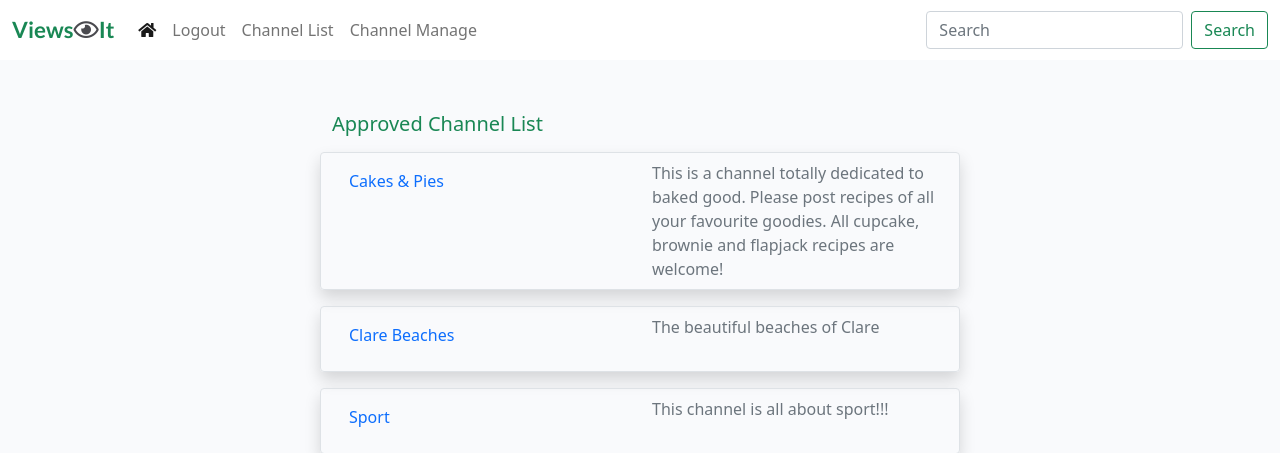
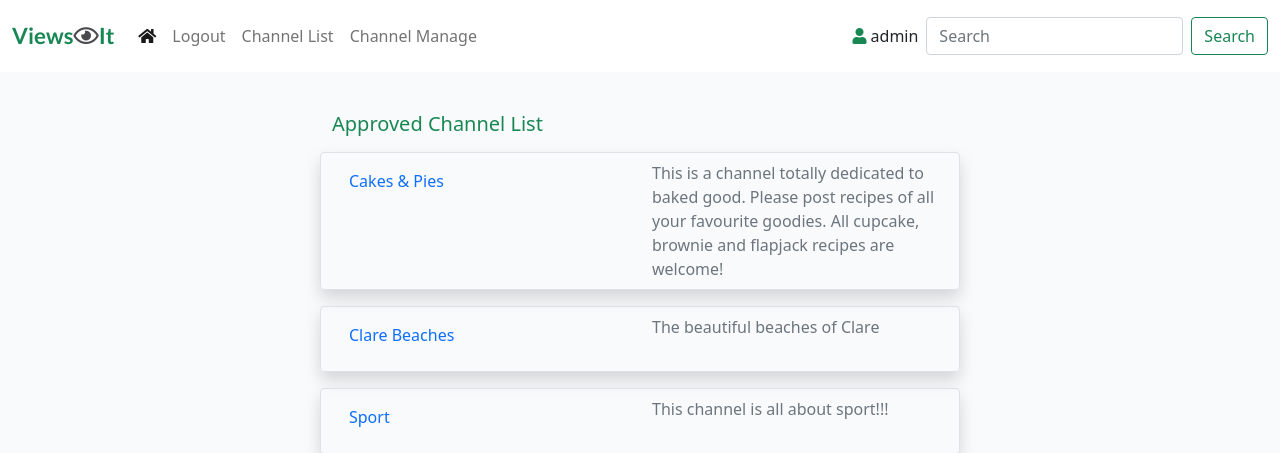
Before and after one commit to Catrionamcd/ViewsIt-Site, a Django app: page / in a window 1280 px wide. Shown: the top 453 px of the page. Run offline with Django 3.2, Linux system fonts and the light colour scheme; a user stored in the database is signed in; data comes from the database, SQL or seed files in the repository; both versions use the stored data as it was after the commit; some libraries are stand-ins or nearby versions.

Commit message:
Add User Login name to Nav Bar

```diff
--- a/static/css/style.css
+++ b/static/css/style.css
@@ -8,7 +8,6 @@ body {
     right: 20px;
     display: none;
 }
-
 
 
 .brand {
--- a/templates/base.html
+++ b/templates/base.html
@@ -87,6 +87,10 @@
 
                 </ul>
 
+                {% if user.is_authenticated %}
+                    <p class="nav-item muted-text mt-3 me-2" id="navbarText"><i class="fas fa-user text-success"></i> {{ user }}</p>
+                {% endif %}
+
                 <span class="navbar-nav ml-auto mr-auto">
                     <form class="d-flex">
                         <input class="form-control me-2" type="search" placeholder="Search" aria-label="Search">
```
Also changed, not shown: db.sqlite3.
